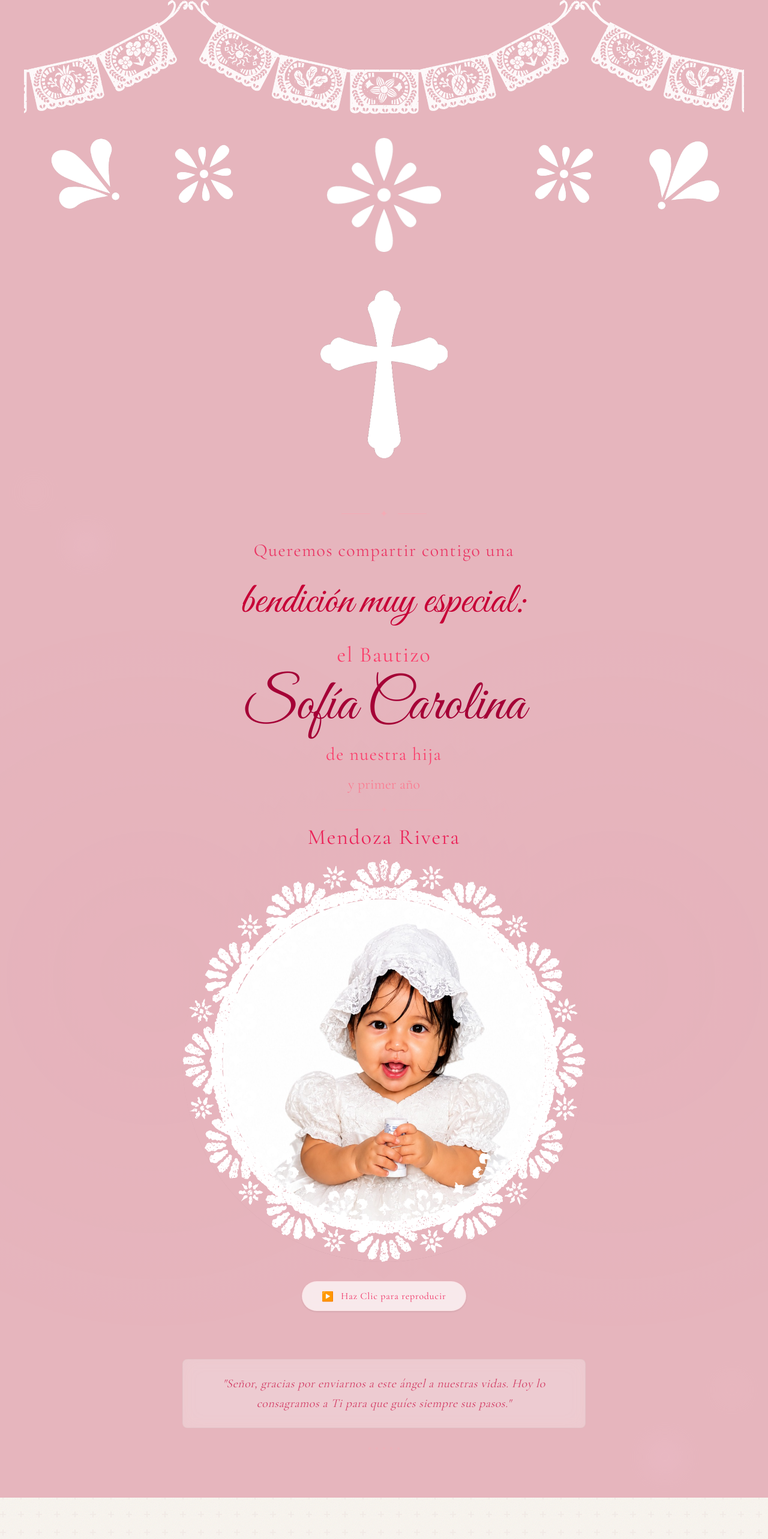
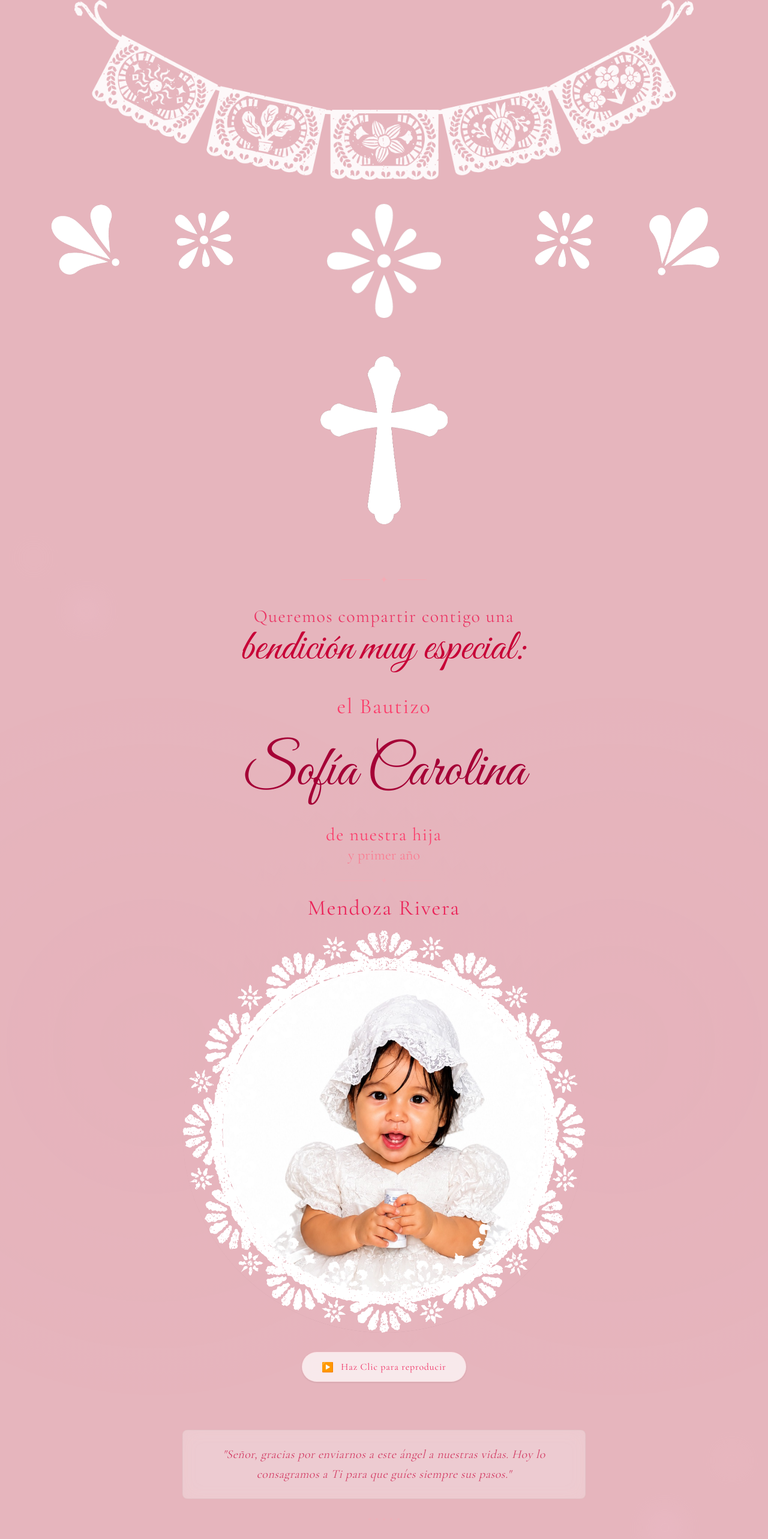
Before and after one commit to AleDonatto/invitation, a Next.js app: page / in a window 1280 px wide. Shown: the top 2566 px of the page at 60% size. Built offline with nearby package versions, Linux system fonts and the light colour scheme; a web font is replaced by a local one.

Commit message:
[feat] add video, form confirmation

```diff
--- a/package.json
+++ b/package.json
@@ -10,6 +10,7 @@
   },
   "dependencies": {
     "lucide-react": "^1.39.0",
+    "motion": "^13.3.0",
     "next": "16.3.4",
     "react": "19.2.8",
     "react-dom": "19.2.8"
--- a/src/app/components/ConfirmationForm.tsx
+++ b/src/app/components/ConfirmationForm.tsx
@@ -1,12 +1,19 @@
 'use client'
 import { useState } from 'react'
+import { motion } from 'framer-motion'
+
+interface FormConfirmation {
+  name: string,
+  phone: string,
+  guests: number,
+  message: string
+}
 
 export default function ConfirmationForm() {
-  const [formData, setFormData] = useState({
+  const [formData, setFormData] = useState<FormConfirmation>({
     name: '',
-    email: '',
     phone: '',
-    guests: '1',
+    guests: 1,
     message: ''
   })
   const [isSubmitted, setIsSubmitted] = useState(false)
@@ -18,19 +25,42 @@ export default function ConfirmationForm() {
 
   const handleSubmit = (e: React.FormEvent<HTMLFormElement>) => {
     e.preventDefault()
-    console.log('Confirmación:', formData)
+
     setIsSubmitted(true)
-    setTimeout(() => setIsSubmitted(false), 4000)
+    try{
+
+      const numeroWhatsApp = "5217531015765";
+      const mensaje = `Hola, mi nombre es ${formData.name} y confirmo mi asistencia al bautizo de Sofia Carolina.\nMi Teléfono: ${formData.phone}.\nMis Acompañantes: ${formData.guests}.\nMensaje: ${formData.message}.`;
+      const url = `https://wa.me/${numeroWhatsApp}?text=${encodeURIComponent( mensaje )}`; window.open(url, "_blank");
+
+      setFormData({
+        name: '',
+        phone: '',
+        guests: 1,
+        message: ''
+      })
+
+    }catch(error){
+      setIsSubmitted(false)
+      console.error('Error al enviar el formulario:', error)
+    }
   }
 
   return (
     <section className="relative py-20 px-4 overflow-hidden">
       <div className="absolute inset-0 bg-gradient-to-b from-[#faf6f0] via-white to-[#faf6f0] paper-texture" />
 
+      <motion.div
+        initial={{ opacity: 0, y: 12 }}
+        whileInView={{ opacity: 1, y: 0 }}
+        viewport={{ once: true, amount: 0.2 }} // se anima una vez al 20% visible
+        transition={{ duration: 0.6, ease: 'linear' }}
+        className=""
+      >
         <div className="relative z-10 max-w-2xl mx-auto">
           <div className="text-center space-y-4 mb-12">
             <div className="flex justify-center">
-            <div className="w-16 h-px bg-rose-300/30" />
+              <div className="w-16 h-px bg-rose-700/30" />
             </div>
             <p className="font-great-vibes text-4xl text-rose-700/80">
               Confirmación
@@ -43,7 +73,7 @@ export default function ConfirmationForm() {
 
           <div className="bg-white/50 backdrop-blur-sm vintage-border rounded-lg p-8 md:p-12">
             <form onSubmit={handleSubmit} className="space-y-6">
-            <div className="grid md:grid-cols-2 gap-6">
+              <div className="grid md:grid-cols-1 gap-6">
                 <div>
                   <label className="block font-cormorant text-rose-600/80 mb-1.5 tracking-wide">
                     Nombre completo *
@@ -58,7 +88,7 @@ export default function ConfirmationForm() {
                     placeholder="Tu nombre"
                   />
                 </div>
-              <div>
+                {/* <div>
                   <label className="block font-cormorant text-rose-600/80 mb-1.5 tracking-wide">
                     Correo electrónico
                   </label>
@@ -70,7 +100,7 @@ export default function ConfirmationForm() {
                     className="w-full px-4 py-2.5 bg-white/50 border border-rose-200/50 rounded-lg focus:ring-1 focus:ring-rose-400 focus:border-rose-400 outline-none transition-all duration-300 font-cormorant text-rose-700"
                     placeholder="tu@email.com"
                   />
-              </div>
+                </div> */}
               </div>
 
               <div className="grid md:grid-cols-2 gap-6">
@@ -121,7 +151,7 @@ export default function ConfirmationForm() {
               <div className="text-center pt-4">
                 <button
                   type="submit"
-                className="px-10 py-3 bg-rose-600/80 hover:bg-rose-700/80 text-white rounded-full transition-all duration-300 shadow-sm hover:shadow-md transform hover:-translate-y-0.5 font-cormorant text-lg tracking-wider backdrop-blur-sm"
+                  className="cursor-pointer px-10 py-3 bg-rose-600/80 hover:bg-rose-700/80 text-white rounded-full transition-all duration-300 shadow-sm hover:shadow-md transform hover:-translate-y-0.5 font-cormorant text-lg tracking-wider backdrop-blur-sm"
                 >
                   Sí asistiré
                 </button>
@@ -136,7 +166,7 @@ export default function ConfirmationForm() {
           </div>
 
           {/* Sugerencia de regalos */}
-        <div className="mt-12 text-center space-y-4">
+          {/* <div className="mt-12 text-center space-y-4">
             <div className="flex justify-center">
               <div className="w-16 h-px bg-rose-300/30" />
             </div>
@@ -155,8 +185,11 @@ export default function ConfirmationForm() {
                 Dress Code: Formal
               </span>
             </div>
+          </div> */}
         </div>
-      </div>
+      </motion.div>
+
+
     </section>
   )
 }
--- a/src/app/components/EventDetails.tsx
+++ b/src/app/components/EventDetails.tsx
@@ -1,6 +1,7 @@
 'use client'
 import { useState } from 'react'
 import { Calendar, MapPin, Clock } from 'lucide-react'
+import { motion } from 'framer-motion'
 
 type EventTab = 'church' | 'reception'
 const tabs: EventTab[] = ['church', 'reception']
@@ -34,13 +35,20 @@ export default function EventDetails() {
       <div className="relative z-10 max-w-4xl mx-auto">
         <div className="text-center mb-12">
           <div className="flex justify-center mb-4">
-            <div className="w-16 h-px bg-rose-300/30" />
+            <div className="w-16 h-px bg-rose-700/30" />
           </div>
           <p className="font-cormorant text-3xl text-rose-600/70 tracking-wider">
             Detalles del Evento
           </p>
         </div>
 
+        <motion.div
+          initial={{ opacity: 0, y: 12 }}
+          whileInView={{ opacity: 1, y: 0 }}
+          viewport={{ once: true, amount: 0.2 }} // se anima una vez al 20% visible
+          transition={{ duration: 0.6, ease: 'linear' }}
+          className=""
+        >
           {/* Tabs estilo vintage */}
           <div className="flex justify-center gap-2 mb-10">
             {tabs.map((tab) => (
@@ -94,6 +102,9 @@ export default function EventDetails() {
               </div>
             </div>
           </div>
+        </motion.div>
+
+
       </div>
     </section>
   )
--- a/src/app/components/Footer.tsx
+++ b/src/app/components/Footer.tsx
@@ -5,7 +5,7 @@ export default function Footer() {
 
       <div className="relative z-10 max-w-2xl mx-auto text-center space-y-6">
         <div className="flex justify-center">
-          <div className="w-16 h-px bg-rose-300/30" />
+          <div className="w-16 h-px bg-rose-700/30" />
         </div>
 
         <p className="font-great-vibes text-4xl md:text-5xl text-rose-700/70">
--- a/src/app/components/HeroSection.tsx
+++ b/src/app/components/HeroSection.tsx
@@ -1,9 +1,17 @@
 'use client'
-import { useState } from 'react'
+import { useRef, useState } from 'react'
 import Image from 'next/image'
+import { motion } from 'framer-motion'
 
 export default function HeroSection() {
   const [isPlaying, setIsPlaying] = useState(false)
+  const videoRef = useRef<HTMLVideoElement | null>(null);
+
+  const handleMusicToggle = () => {
+    if(!isPlaying) {
+      videoRef.current?.play();
+    }
+  }
 
   return (
     <section className="relative min-h-screen flex items-center justify-center px-4 py-20 overflow-hidden">
@@ -25,12 +33,20 @@ export default function HeroSection() {
 
       <div className="relative z-10 max-w-3xl mx-auto text-center space-y-8">
         {/* Separador decorativo superior */}
+
         <div className="flex items-center justify-center gap-4">
           <div className="w-12 h-px bg-rose-300/50" />
           <div className="text-rose-300/50">✦</div>
           <div className="w-12 h-px bg-rose-300/50" />
         </div>
 
+        <motion.div
+          initial={{ opacity: 0, y: 12 }}
+          whileInView={{ opacity: 1, y: 0 }}
+          viewport={{ once: true, amount: 0.2 }} // se anima una vez al 20% visible
+          transition={{ duration: 0.6, ease: 'linear' }}
+          className=""
+        >
           <p className="font-cormorant text-2xl md:text-3xl text-rose-600/70 tracking-wider">
             Queremos compartir contigo una
           </p>
@@ -38,13 +54,25 @@ export default function HeroSection() {
           <h1 className="font-great-vibes text-5xl md:text-7xl text-rose-700 leading-none">
             bendición muy especial:
           </h1>
+        </motion.div>
+
+
+
 
         <div className="space-y-4 mt-8">
-          <p className="font-cormorant text-3xl md:text-4xl text-rose-500/80 tracking-wider">
+          <motion.div
+            initial={{ opacity: 0, y: 12 }}
+            whileInView={{ opacity: 1, y: 0 }}
+            viewport={{ once: true, amount: 0.2 }} // se anima una vez al 20% visible
+            transition={{ duration: 0.6, ease: 'linear' }}
+            className=""
+          >
+
+            <p className="font-cormorant text-3xl md:text-4xl text-rose-500/80 tracking-wider my-10">
               el Bautizo
             </p>
 
-          <h2 className="font-great-vibes text-6xl md:text-8xl text-rose-800 leading-none">
+            <h2 className="font-great-vibes text-6xl md:text-8xl text-rose-800 leading-none mb-10">
               Sofía Carolina
             </h2>
 
@@ -66,7 +94,15 @@ export default function HeroSection() {
             <p className="font-cormorant text-3xl md:text-4xl text-rose-600/80 tracking-wider">
               Mendoza Rivera
             </p>
+          </motion.div>
 
+          <motion.div
+            initial={{ opacity: 0, y: 12 }}
+            whileInView={{ opacity: 1, y: 0 }}
+            viewport={{ once: true, amount: 0.2 }} // se anima una vez al 20% visible
+            transition={{ duration: 0.6, ease: 'linear' }}
+            className=""
+          >
             <div
             className="relative w-full max-w-2xl mx-auto"
             style={{
@@ -102,12 +138,17 @@ export default function HeroSection() {
                     </div>
                 </div>
             </div>
+          </motion.div>
+
+
         </div>
+
+        <video ref={videoRef} src="/videos/music.mp4" className='hidden' onEnded={() => setIsPlaying(false)}></video>
 
         {/* Botón de música con estilo vintage */}
         <button
-          onClick={() => setIsPlaying(!isPlaying)}
-          className="group inline-flex items-center gap-3 px-8 py-3 bg-white/70 hover:bg-white/90 backdrop-blur-sm border border-rose-200/50 rounded-full transition-all duration-300 shadow-sm hover:shadow-md"
+          onClick={() => handleMusicToggle()}
+          className="group cursor-pointer inline-flex items-center gap-3 px-8 py-3 bg-white/70 hover:bg-white/90 backdrop-blur-sm border border-rose-200/50 rounded-full transition-all duration-300 shadow-sm hover:shadow-md"
         >
           <span className="text-rose-400 group-hover:text-rose-500 transition-colors">
             {isPlaying ? '⏸' : '▶'}
--- a/src/app/components/ParentsSection.tsx
+++ b/src/app/components/ParentsSection.tsx
@@ -1,3 +1,6 @@
+"use client"
+import { motion } from 'framer-motion'
+
 export default function ParentsSection() {
   return (
     <section className="relative py-20 px-4 overflow-hidden paper-texture">
@@ -6,11 +9,18 @@ export default function ParentsSection() {
       <div className="relative z-10 max-w-3xl mx-auto text-center space-y-10">
         {/* Decoración */}
         <div className="flex justify-center">
-          <div className="w-16 h-px bg-rose-300/30" />
+          <div className="w-16 h-px bg-rose-700/30" />
         </div>
 
         <div className="space-y-6">
-          <p className="font-cormorant text-2xl text-rose-500/70 tracking-wider">
+          <motion.div
+          initial={{ opacity: 0, y: 12 }}
+          whileInView={{ opacity: 1, y: 0 }}
+          viewport={{ once: true, amount: 0.2 }} // se anima una vez al 20% visible
+          transition={{ duration: 0.6, ease: 'linear' }}
+          className=""
+        >
+          <p className="font-great-vibes text-5xl text-rose-500/70 tracking-wider mb-16">
             Mis Padres
           </p>
           <p className="font-cormorant text-3xl md:text-4xl text-rose-700/80 tracking-wide">
@@ -20,19 +30,28 @@ export default function ParentsSection() {
           <p className="font-cormorant text-3xl md:text-4xl text-rose-700/80 tracking-wide">
             Miguel Fonseca Gálvez
           </p>
+        </motion.div>
+
         </div>
 
         <div className="flex items-center justify-center gap-3">
           <div className="w-12 h-px bg-rose-300/20" />
-          <span className="text-rose-300/30">✦</span>
+          <span className="text-rose-700/30">✦</span>
           <div className="w-12 h-px bg-rose-300/20" />
         </div>
 
+        <motion.div
+          initial={{ opacity: 0, y: 12 }}
+          whileInView={{ opacity: 1, y: 0 }}
+          viewport={{ once: true, amount: 0.2 }} // se anima una vez al 20% visible
+          transition={{ duration: 0.6, ease: 'linear' }}
+          className=""
+        >
           <div className="space-y-4">
             <p className="font-great-vibes text-4xl text-rose-600/70">
               ¡Gracias por estar aquí!
             </p>
-          <p className="font-cormorant text-xl text-rose-500/60 tracking-wider">
+            <p className="font-cormorant text-xl text-rose-500/60 tracking-wider my-10">
               Con todo mi corazón, agradezco a
             </p>
             <p className="font-great-vibes text-5xl text-rose-700/80">
@@ -55,9 +74,12 @@ export default function ParentsSection() {
               <img src="./images/padrinos.jpeg" alt="Padrinos" className="mx-auto w-64 md:w-80 rounded-lg shadow-lg" />
             </div>
           </div>
+        </motion.div>
+
+
 
         <div className="flex justify-center">
-          <div className="w-16 h-px bg-rose-300/30" />
+          <div className="w-16 h-px bg-rose-700/30" />
         </div>
       </div>
     </section>
--- a/src/app/page.tsx
+++ b/src/app/page.tsx
@@ -1,3 +1,4 @@
+"use client"
 import Image from "next/image";
 import HeroSection from "./components/HeroSection";
 import MessageSection from "./components/MessageSection";
@@ -5,22 +6,22 @@ import EventDetails from "./components/EventDetails";
 import ConfirmationForm from "./components/ConfirmationForm";
 import Footer from "./components/Footer";
 import ParentsSection from "./components/ParentsSection";
+import { motion } from 'framer-motion';
+
 
 export default function Home() {
   return (
      <main className="min-h-screen">
 
-      <div className=" colorful-border">
-        <div className="grid grid-cols-12 mx-10">
-
-          <div className="col-span-12" style={{
-            backgroundImage: 'url("./images/top.png")',
-            backgroundPosition: 'center',
-            height: '190px',
-            width: '100%',
-            backgroundSize: 'contain',
-          }}></div>
-        </div>
+      <div className="colorful-border">
+        <div className="grid grid-cols-12 mx-2 md:mx-10">
+  <div
+    className="col-span-12 w-full aspect-[16/4] bg-center bg-contain bg-no-repeat"
+    style={{
+      backgroundImage: 'url("/images/top.png")',
+    }}
+  ></div>
+</div>
 
         <div className="grid grid-cols-12 mx-10 pt-10">
           <div style={{
@@ -92,11 +93,14 @@ export default function Home() {
         </div>
       </div>
 
+
+
       <HeroSection />
+
       {/* <MessageSection /> */}
       <ParentsSection />
       <EventDetails />
-      {/* <ConfirmationForm /> */}
+      <ConfirmationForm />
       <Footer />
     </main>
   );
```
Also changed, not shown: 2 other files (tests, documents, lock files or other folders). Lines whose indentation alone changed are shown as unchanged.
